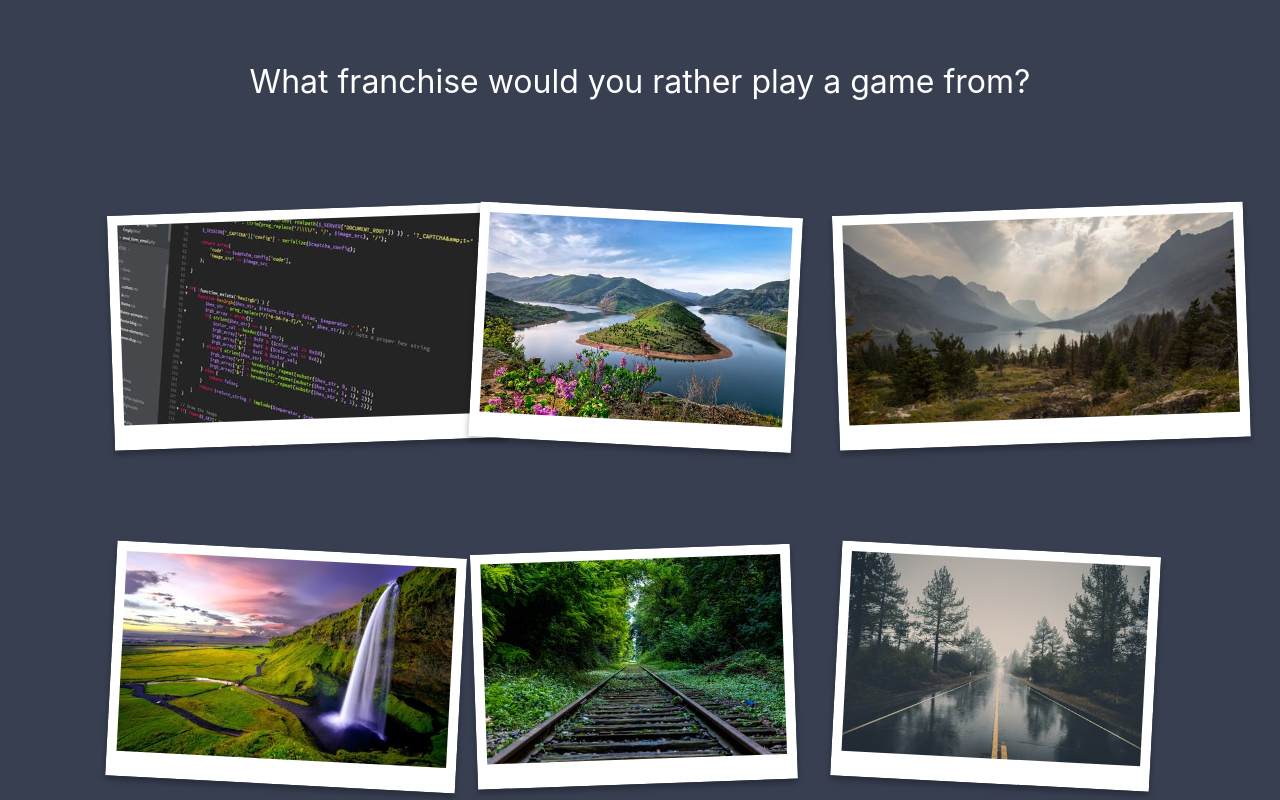
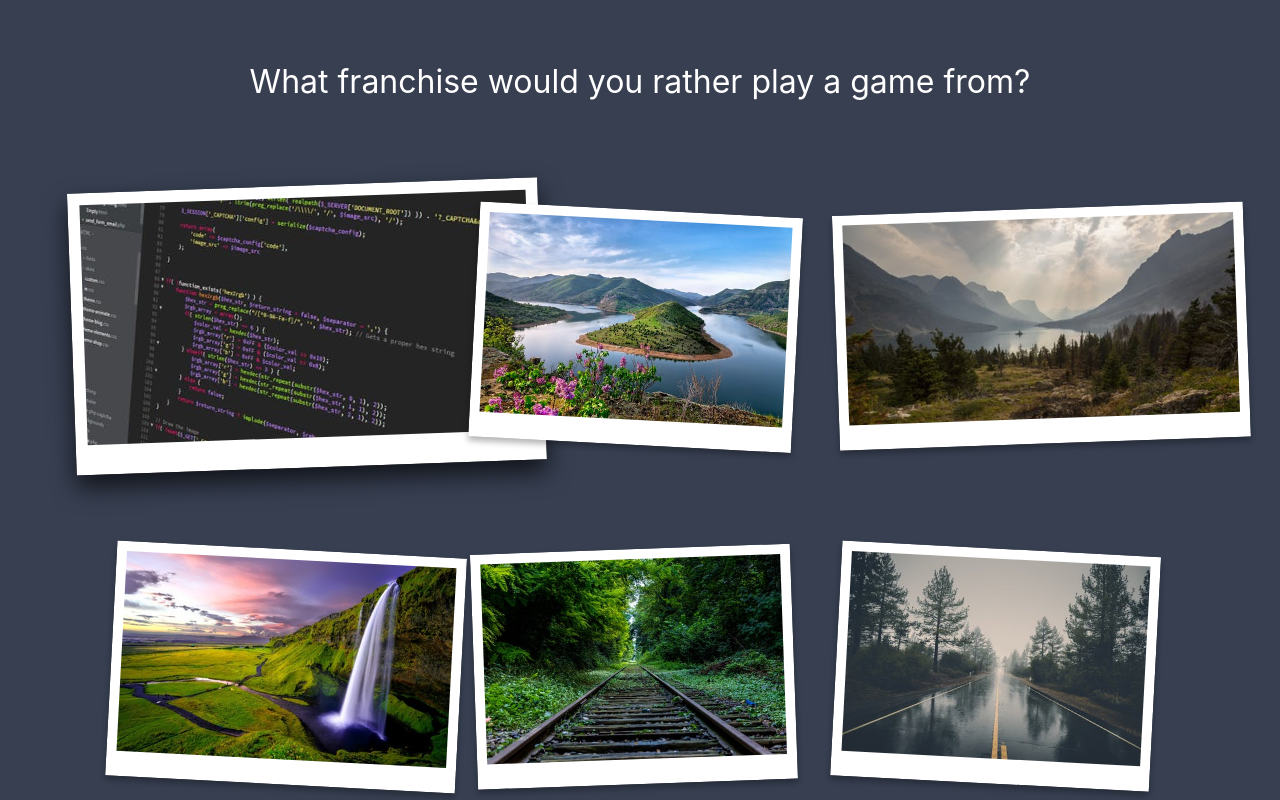
Before and after one commit to StevieChat/prop, a React (Create React App) app: page / in a window 1280 px wide. In both pictures the pointer is over the picture 306 px from the left and 326 px from the top of the page. Built offline with nearby package versions, Linux system fonts and the light colour scheme.

Commit message:
Added hover effect to Polaroids

```diff
--- a/src/Components/Picture/Picture.module.css
+++ b/src/Components/Picture/Picture.module.css
@@ -21,3 +21,16 @@
     -moz-transform: rotate(-1deg);
     transform: rotate(-1deg);
 }
+
+.Polaroid img:hover {
+    -webkit-transform: rotate(0deg);
+    -moz-transform: rotate(0deg);
+        transform: rotate(0deg);
+    -webkit-transform: scale(1.2);
+    -moz-transform: scale(1.2);
+        transform: scale(1.2);
+    z-index:10;
+    -webkit-box-shadow: 0 10px 20px rgba(0, 0, 0, .7);
+    -moz-box-shadow: 0 10px 20px rgba(0,0,0,.7);
+        box-shadow: 0 10px 20px rgba(0,0,0,.7);
+}
```
